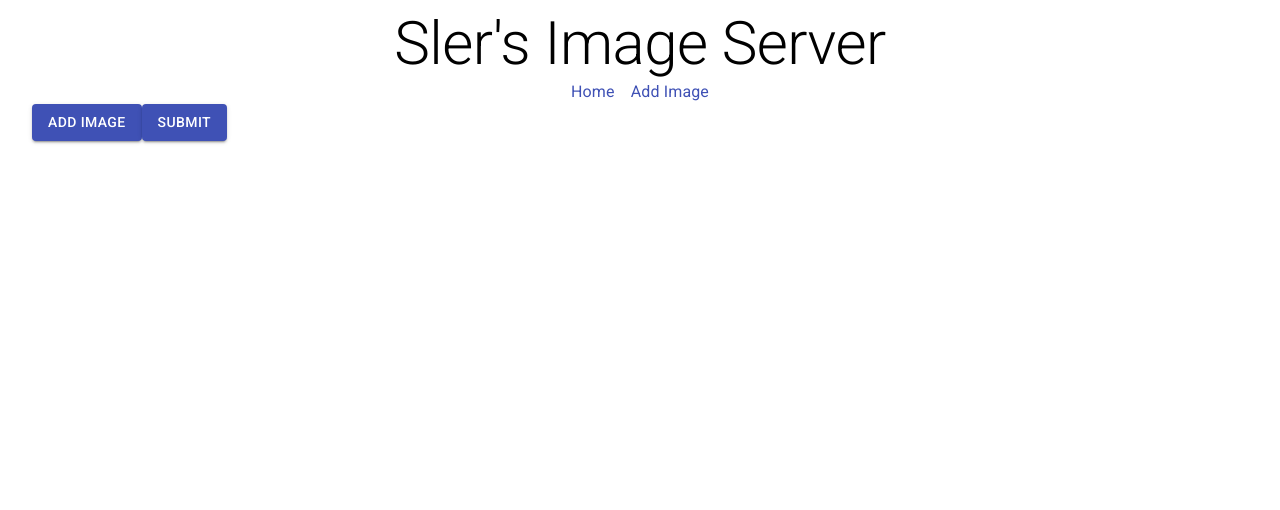
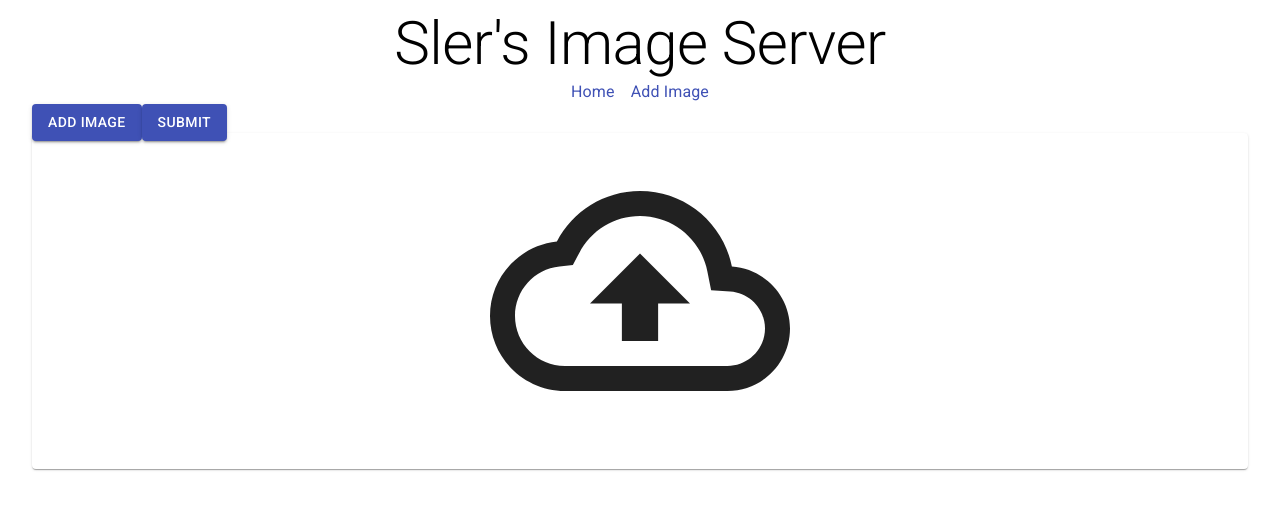
Before and after one commit to robertambrose21/image-server-client, a React (Create React App) app: page /addImage in a window 1280 px wide. Shown: the top 510 px of the page. Built offline with nearby package versions, Linux system fonts and the light colour scheme.

Commit message:
feat: initial work towards image dropzone for upload

```diff
--- a/package.json
+++ b/package.json
@@ -14,6 +14,7 @@
     "eslint": "^6.8.0",
     "react": "^16.13.0",
     "react-dom": "^16.13.0",
+    "react-dropzone": "^11.0.2",
     "react-redux": "^7.2.0",
     "react-router-dom": "^5.1.2",
     "react-scripts": "3.4.0",
--- /dev/null
+++ b/src/components/ImageUploadDropzone.tsx
@@ -0,0 +1,85 @@
+import React, { useCallback, useState } from 'react';
+import { useDropzone } from 'react-dropzone';
+import {
+  RootRef,
+  Paper,
+  Typography,
+  createStyles,
+  withStyles,
+  WithStyles,
+  Grid,
+  SvgIconProps,
+} from '@material-ui/core';
+import CloudUploadOutlinedIcon from '@material-ui/icons/CloudUploadOutlined';
+import { ImageUploadOptions } from '../types';
+
+const styles = () =>
+  createStyles({
+    icon: {
+      width: 300,
+      height: 300,
+    },
+  });
+
+type ImageUploadDropzoneProps = WithStyles<typeof styles>;
+
+function ImageUploadDropzone(props: ImageUploadDropzoneProps) {
+  const [status, setStatus] = useState<ImageUploadOptions>(
+    ImageUploadOptions.NONE
+  );
+
+  const onDrop = useCallback((acceptedFiles) => {
+    setStatus(ImageUploadOptions.UPLOADING);
+
+    console.log(acceptedFiles);
+  }, []);
+
+  const { getRootProps, getInputProps, isDragActive } = useDropzone({ onDrop });
+  const { ref, ...rootProps } = getRootProps();
+
+  function getStatusText(status: ImageUploadOptions) {
+    switch (status) {
+      case ImageUploadOptions.NONE:
+        return '';
+      case ImageUploadOptions.SELECTED:
+        return ''; // TODO: Remove this - will no longer be relevant
+      case ImageUploadOptions.UPLOADING:
+        return <Typography>Uploading...</Typography>;
+      case ImageUploadOptions.UPLOADED:
+        return <Typography>Uploaded!</Typography>;
+    }
+  }
+
+  function getIconColor() {
+    if (status === ImageUploadOptions.UPLOADING) {
+      return 'disabled';
+    }
+
+    return isDragActive ? 'primary' : 'inherit';
+  }
+
+  return (
+    <RootRef rootRef={ref}>
+      <Paper {...rootProps}>
+        <Grid
+          container
+          spacing={2}
+          justify="center"
+          alignItems="center"
+          direction="column"
+        >
+          <Grid item>
+            <input {...getInputProps()} />
+            <CloudUploadOutlinedIcon
+              className={props.classes.icon}
+              color={getIconColor()}
+            />
+          </Grid>
+          <Grid item>{getStatusText(status)}</Grid>
+        </Grid>
+      </Paper>
+    </RootRef>
+  );
+}
+
+export default withStyles(styles)(ImageUploadDropzone);
--- a/src/components/Pages/AddImage.tsx
+++ b/src/components/Pages/AddImage.tsx
@@ -11,6 +11,7 @@ import { ImageUploadOptions } from '../../types';
 import { IMAGE_SELECTED, IMAGE_SUBMITTING } from '../../constants/action-types';
 import { imageReducer } from '../../reducers/imageReducer';
 import useReducerWithThunk from '../../hooks/useReducerWithThunk';
+import ImageUploadDropzone from '../ImageUploadDropzone';
 
 const styles = () =>
   createStyles({
@@ -82,7 +83,9 @@ function AddImage(props: AddImageProps) {
     }
   }
 
+  // TODO: Dropzone
   return (
+    <>
       <form onSubmit={handleSubmit}>
         <input
           id="add-image-button"
@@ -99,7 +102,11 @@ function AddImage(props: AddImageProps) {
             Add Image
           </Button>
         </label>
-      <input id="submit-button" type="submit" className={props.classes.input} />
+        <input
+          id="submit-button"
+          type="submit"
+          className={props.classes.input}
+        />
         <label htmlFor="submit-button">
           <Button variant="contained" color="primary" component="span">
             Submit
@@ -107,6 +114,8 @@ function AddImage(props: AddImageProps) {
         </label>
         <Typography>{getStatusText()}</Typography>
       </form>
+      <ImageUploadDropzone />
+    </>
   );
 }
 
```
Also changed, not shown: public/upload.svg (added), 1 other file (tests, documents, lock files or other folders). Lines whose indentation alone changed are shown as unchanged.
